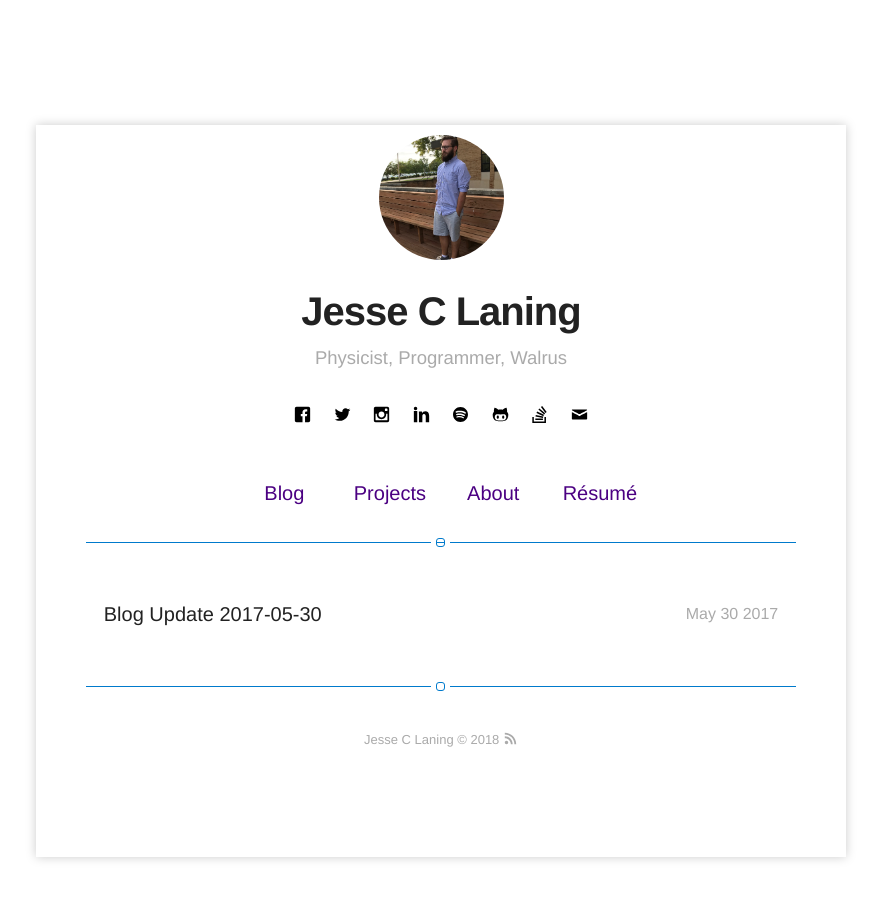
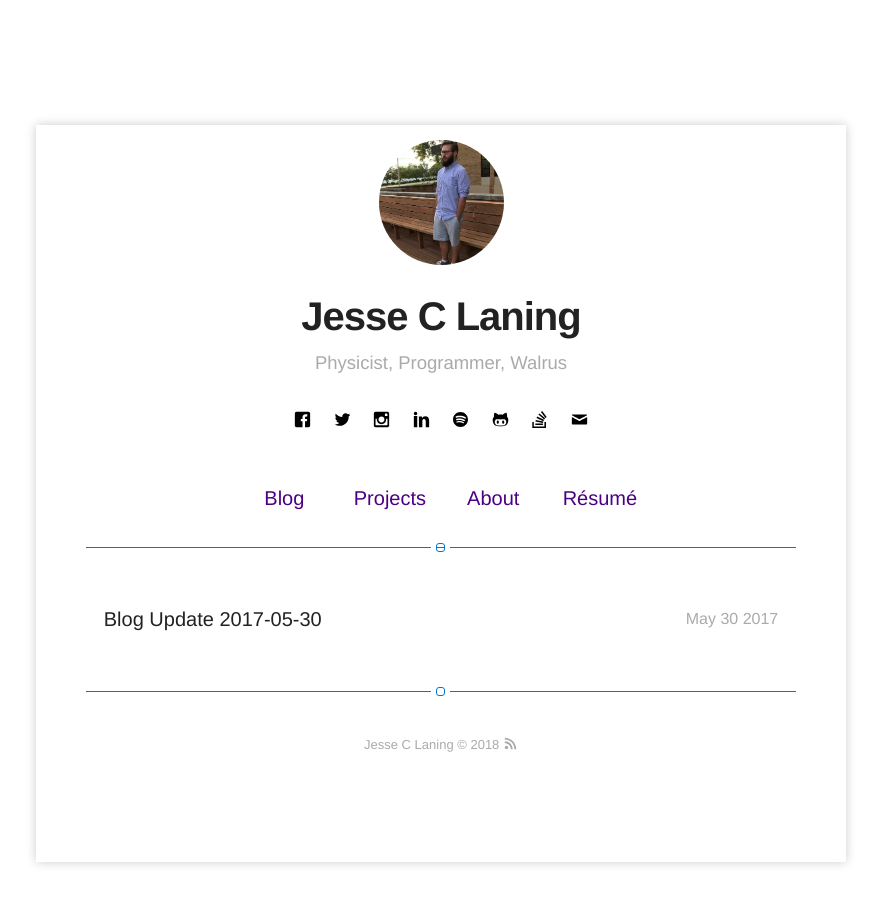
Before and after one commit to jamolnng/jamolnng.github.io, a Jekyll site: the page built from index.html, in a window 1280 px wide. Shown: the whole page, without its empty margins (199-1080 px from the left). Built offline with Jekyll 4.4.1, drawn with Linux system fonts in a browser that asks for light colours; nearby versions of some CDN libraries; library files that are not in the unit come from our copies.

Commit message:
Update default.html

```diff
--- a/_layouts/default.html
+++ b/_layouts/default.html
@@ -32,12 +32,12 @@
 <body>
     <div class="wrapper-{% if site.width == "normal" %}normal{% elsif site.width == "large" %}large{% endif %}">
         {% if page.tag %}
-            <div class="post" style="padding:50px;padding-top:10px;background-color:#FFFFFF;box-shadow:0px 0px 10px 0px #CCCCCC;">
+            <div class="post" style="padding:50px;padding-top:15px;background-color:#FFFFFF;box-shadow:0px 0px 10px 0px #CCCCCC;">
         {% else %}
             {% if showHeader != true %}
-                <div class="page {{ page.title | downcase }}" style="padding:50px;padding-top:10px;background-color:#FFFFFF;box-shadow:0px 0px 10px 0px #CCCCCC;">
+                <div class="page {{ page.title | downcase }}" style="padding:50px;padding-top:15px;background-color:#FFFFFF;box-shadow:0px 0px 10px 0px #CCCCCC;">
             {% else %}
-                <div class="{{ page.title | downcase }}" style="padding:50px;padding-top:10px;background-color:#FFFFFF;box-shadow:0px 0px 10px 0px #CCCCCC;">
+                <div class="{{ page.title | downcase }}" style="padding:50px;padding-top:15px;background-color:#FFFFFF;box-shadow:0px 0px 10px 0px #CCCCCC;">
             {% endif %}
         {% endif %}
 
```
